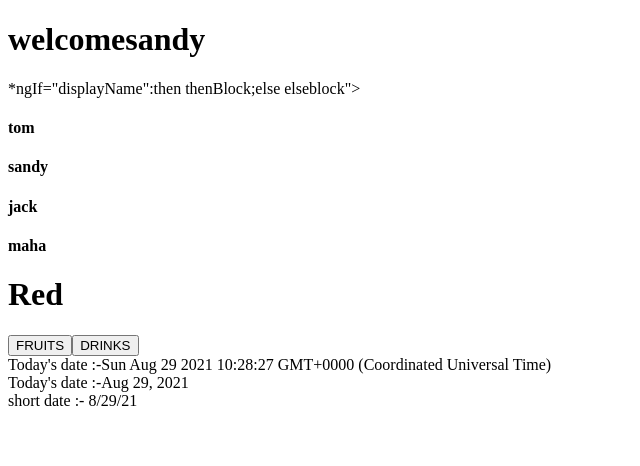
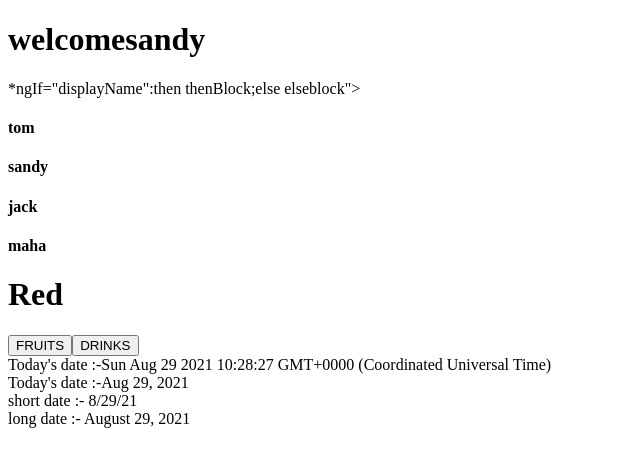
Before and after one commit to sandhiya02/Angular-Demo, an Angular app in the folder angular1/: page / in a window 1280 px wide. Shown: the top 466 px of the page, without its empty margins (0-640 px from the left). Built offline with nearby package versions, Linux system fonts and the light colour scheme.

Commit message:
long pipes commit

```diff
--- a/angular1/src/app/pipes/pipes.component.html
+++ b/angular1/src/app/pipes/pipes.component.html
@@ -7,3 +7,6 @@
 <div>
     short date :- {{presentDate | date:'shortDate'}}
 </div>
+<div>
+    long date :- {{presentDate | date:'longDate'}}
+</div>
```
